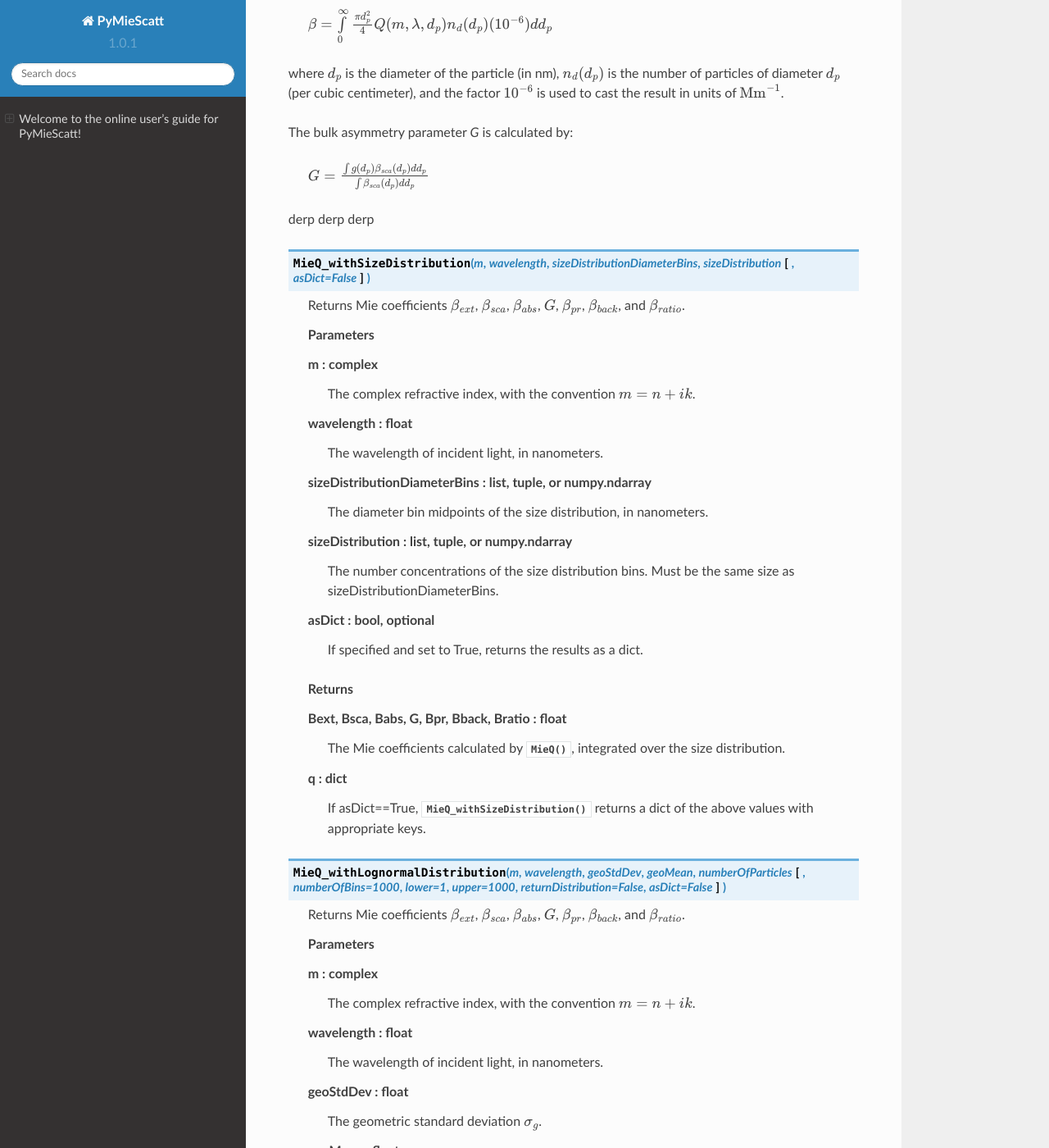
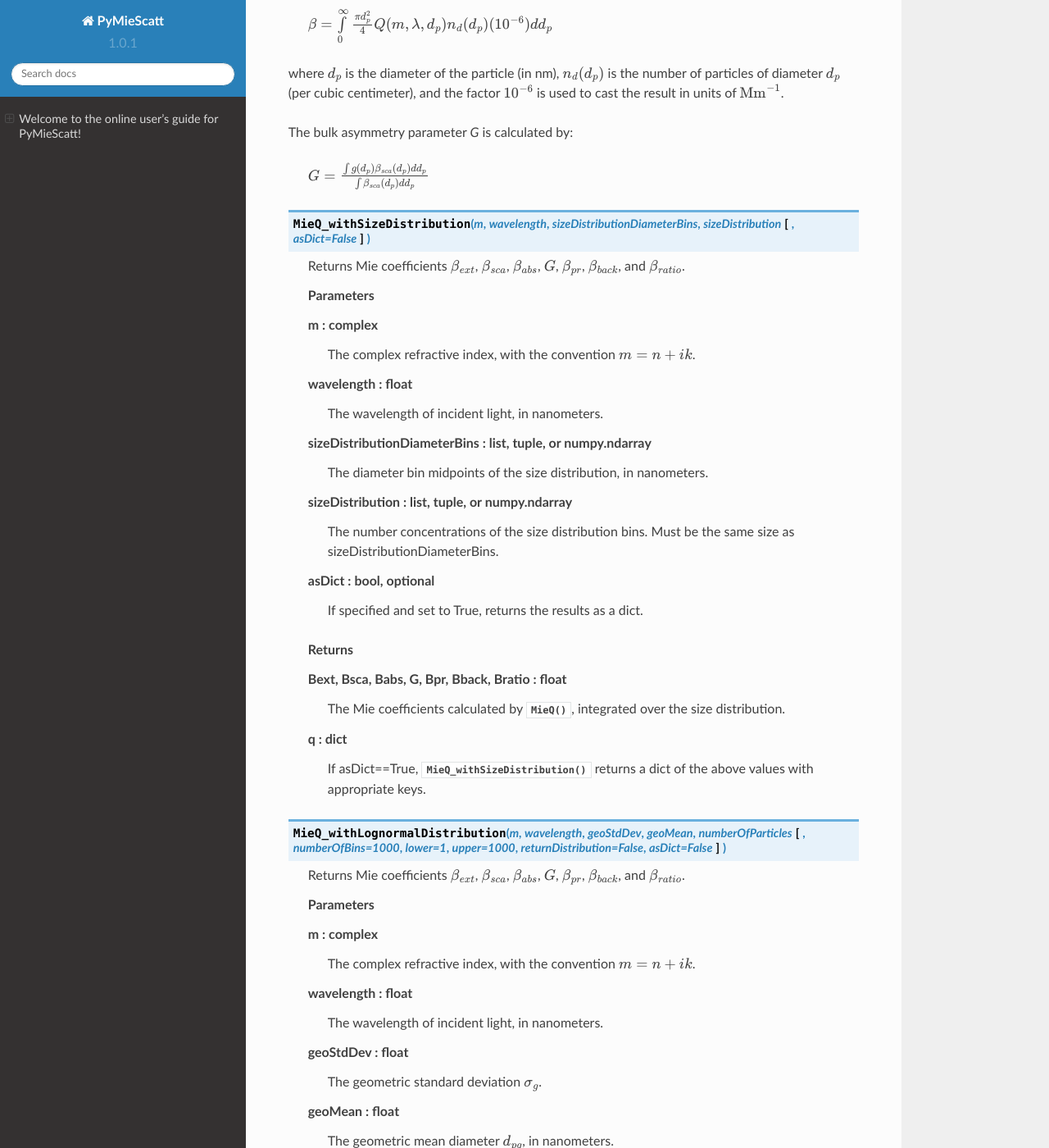
Before and after one commit to bsumlin/PyMieScatt, a Sphinx documentation site: the page built from docs/source/index.rst, in a window 1280 px wide and 1400 px high, scrolled down 4604 px. Shown: the whole window at 82% size. Built offline with Sphinx 7.4.7 and the Read the Docs theme 2.0.0, drawn with Linux system fonts in a browser that asks for light colours; formulas are drawn with MathJax 3.

Commit message:
Update index.rst

```diff
--- a/docs/source/index.rst
+++ b/docs/source/index.rst
@@ -210,8 +210,6 @@ The bulk asymmetry parameter *G* is calculated by:
 
 		:math:`G=\frac{\int g(d_p)\beta_{sca}(d_p)dd_p}{\int \beta_{sca}(d_p)dd_p}`
 
-derp derp derp
-
 .. py:Function:: MieQ_withSizeDistribution(m, wavelength, sizeDistributionDiameterBins, sizeDistribution[, asDict=False])
 
    Returns Mie coefficients :math:`\beta_{ext}`, :math:`\beta_{sca}`, :math:`\beta_{abs}`, :math:`G`, :math:`\beta_{pr}`, :math:`\beta_{back}`,  and :math:`\beta_{ratio}`.
@@ -252,7 +250,7 @@ derp derp derp
    geoStdDev : float
 	The geometric standard deviation :math:`\sigma_g`.
    geoMean : float
-	The geometric mean diameter :math:`\d_{pg}`, in nanometers.
+	The geometric mean diameter :math:`d_{pg}`, in nanometers.
    numberOfParticles : float
 	The total number of particles in the distribution.
    numberOfBins : int, optional
```
